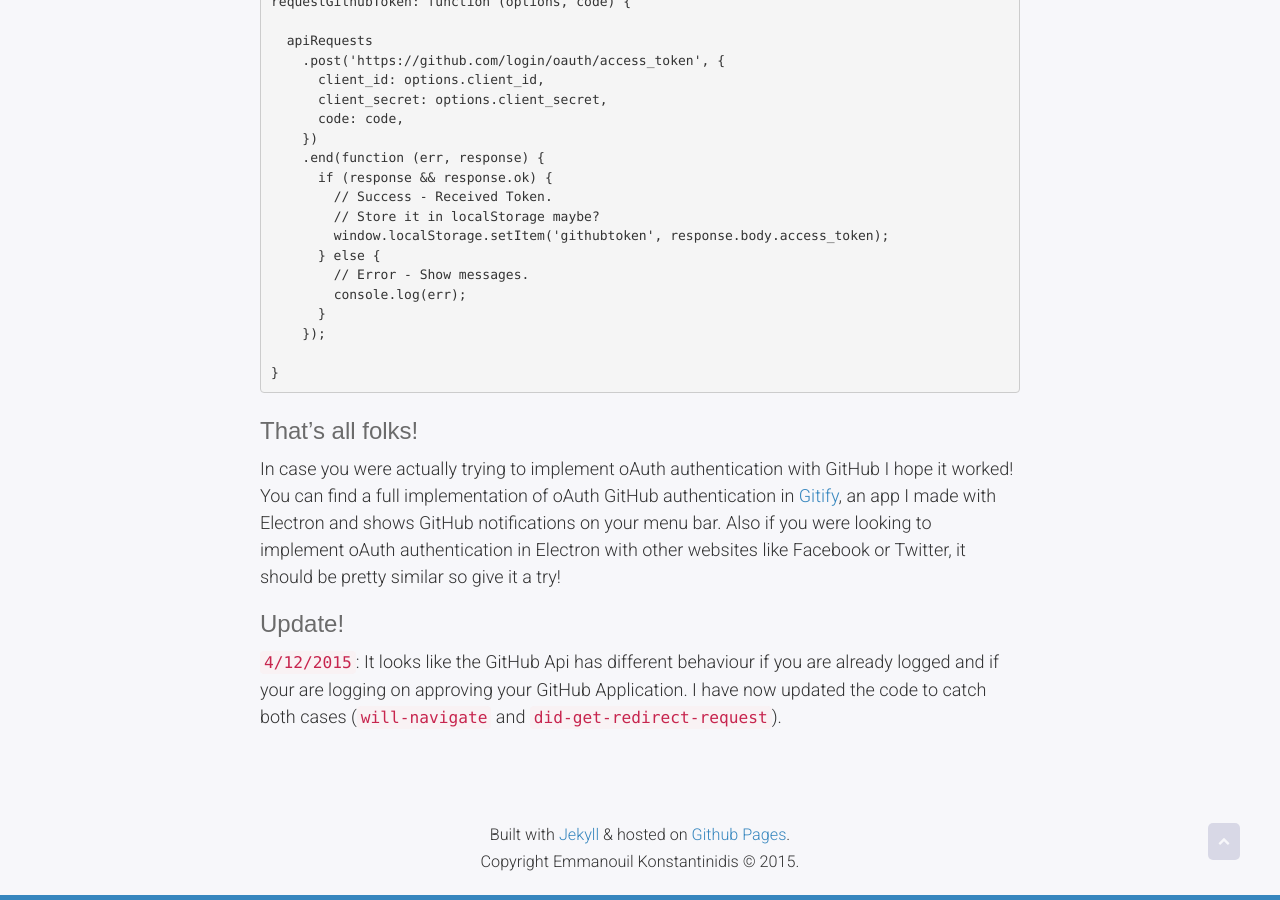
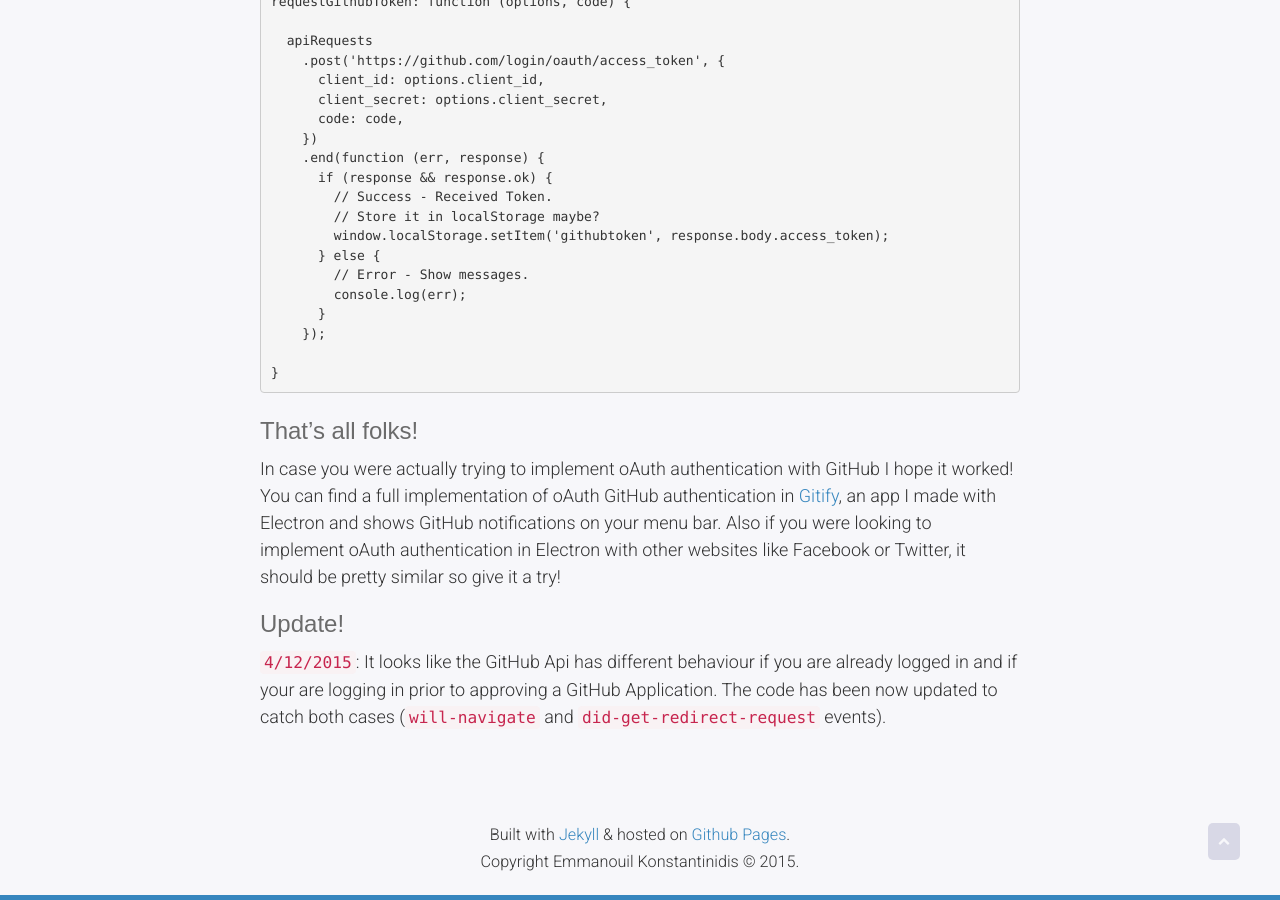
Before and after one commit to manosim/manos.im, a Jekyll site: the page built from _posts/2015-05-23-electron-oauth-with-github.md, in a window 1280 px wide and 900 px high, scrolled down 2671 px. Built offline with Jekyll 4.4.1, drawn with Linux system fonts in a browser that asks for light colours; some web fonts are replaced.

Commit message:
Rephrase

```diff
--- a/_posts/2015-05-23-electron-oauth-with-github.md
+++ b/_posts/2015-05-23-electron-oauth-with-github.md
@@ -102,4 +102,4 @@ In case you were actually trying to implement oAuth authentication with GitHub I
 
 
 ### Update!
-`4/12/2015`: It looks like the GitHub Api has different behaviour if you are already logged and if your are logging on approving your GitHub Application. I have now updated the code to catch both cases (`will-navigate` and `did-get-redirect-request`).
+`4/12/2015`: It looks like the GitHub Api has different behaviour if you are already logged in and if your are logging in prior to  approving a GitHub Application. The code has been now updated to catch both cases (`will-navigate` and `did-get-redirect-request` events).
```
